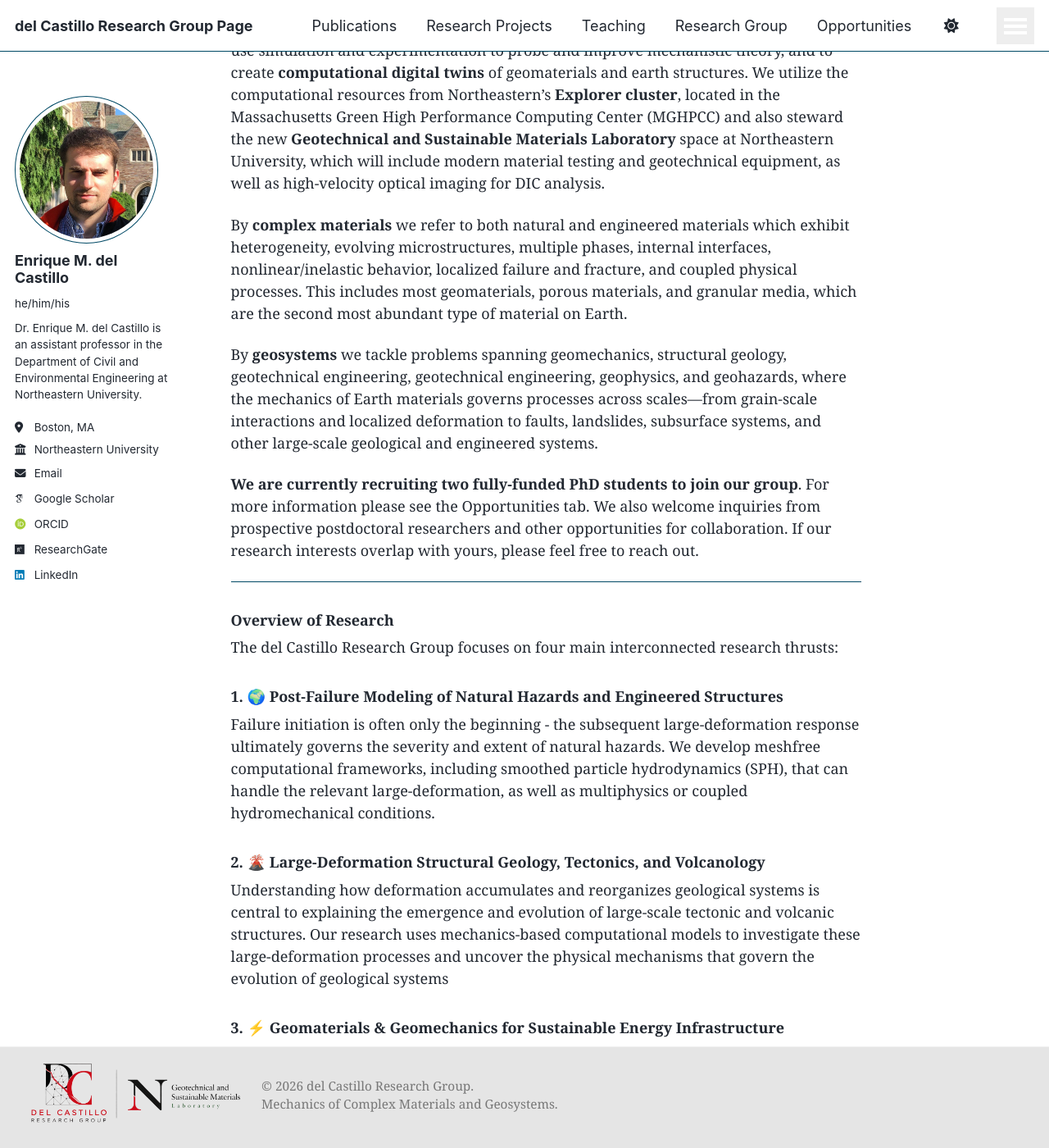
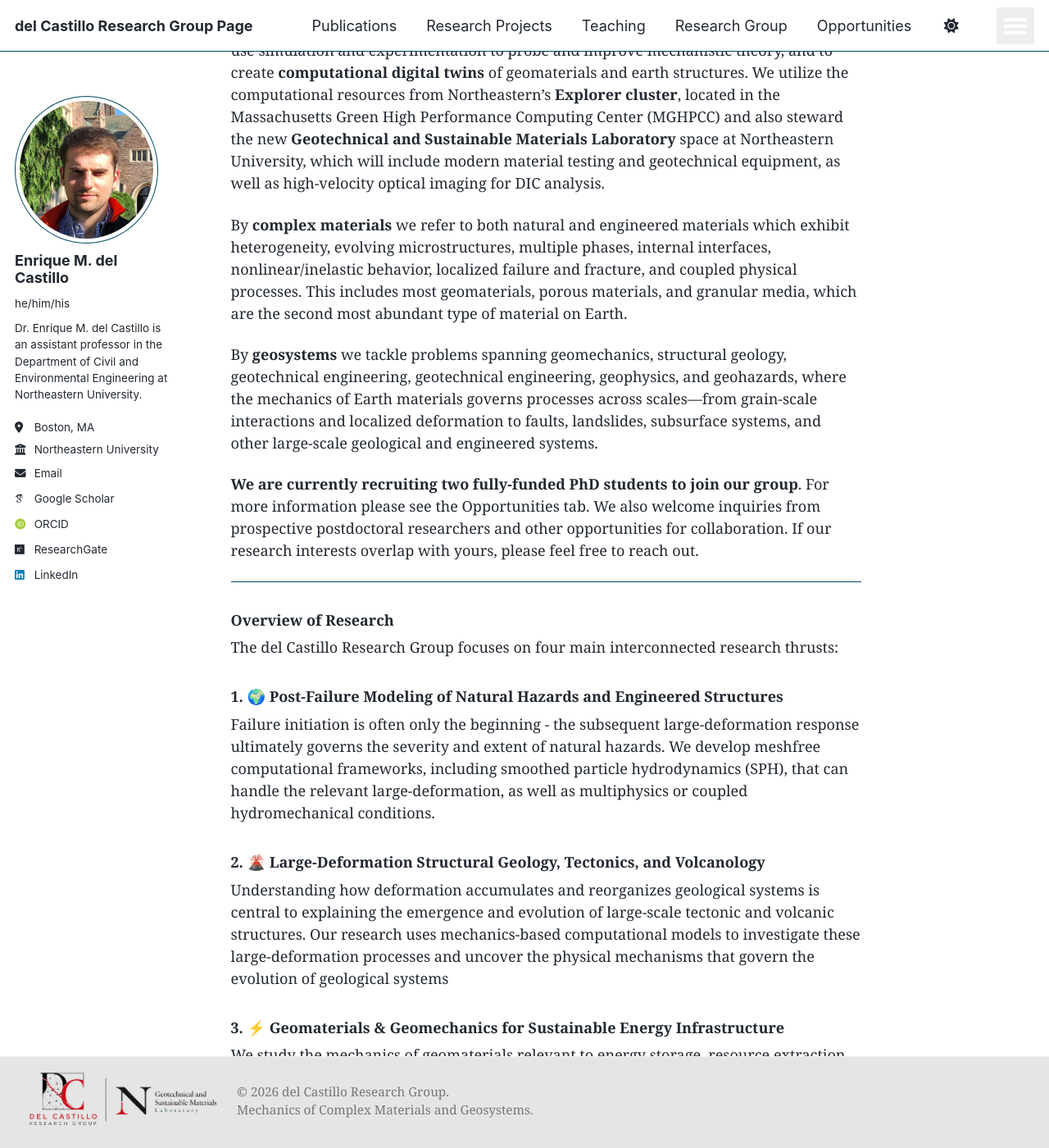
Before and after one commit to emdc19/emdcwebsite, a Jekyll site: the page built from _pages/about.md, in a window 1280 px wide and 1400 px high, scrolled down 516 px. Shown: the whole window at 82% size. Built offline with Jekyll 4.4.1, drawn with Linux system fonts in a browser that asks for light colours; some web fonts are replaced; a script that is not in the unit is left out.

Commit message:
Update _custom.scss

```diff
--- a/_sass/_custom.scss
+++ b/_sass/_custom.scss
@@ -227,7 +227,7 @@
   align-items: center;
   gap: 16px;
   padding: 6px 0;
-  margin-bottom: 2px;
+  margin-bottom: 0px;
 }
 
 .page__footer footer {
@@ -236,7 +236,7 @@
   padding-bottom: 0.5em !important;
 }
 .lab-footer-bar__logo {
-  height: 95px;
+  height: 85px;
   width: auto;
 }
 
@@ -298,5 +298,5 @@ body,
 
 /* Prevent page content from being hidden behind the fixed footer */
 #main {
-  padding-bottom: 75px;
+  padding-bottom: 60px;
 }
```
